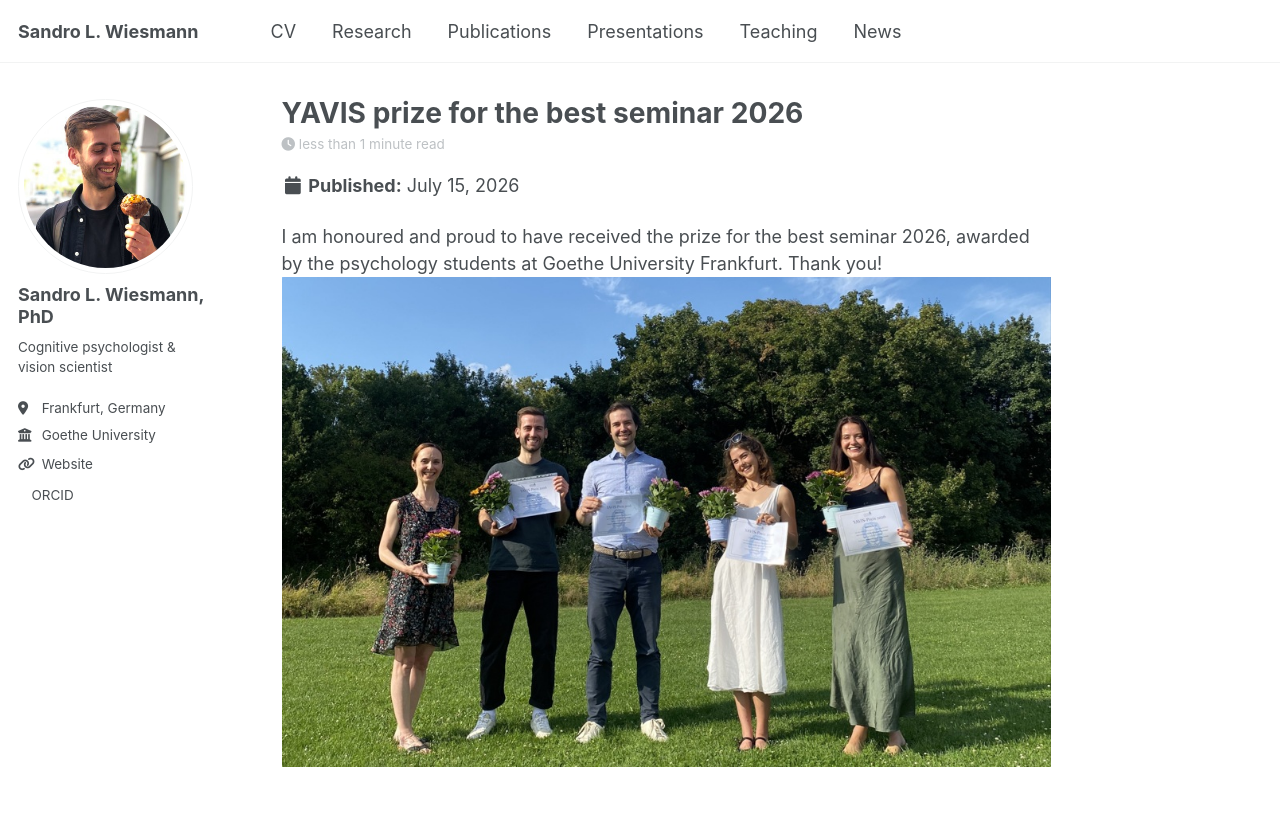
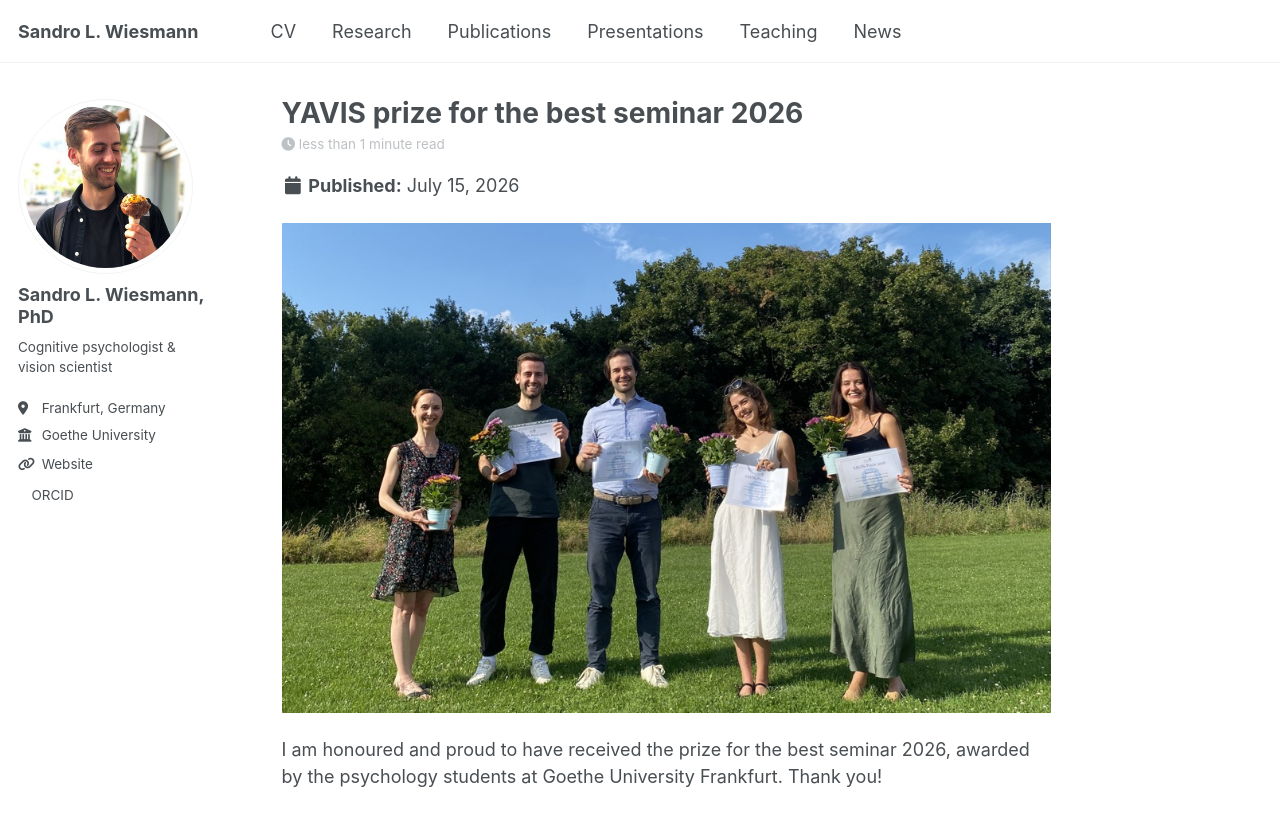
Before and after one commit to sandrowiesmann/sandrowiesmann.github.io, a Jekyll site: the page built from _posts/2026-07-15-yavis-2026.md, in a window 1280 px wide and 1006 px high. Shown: the top 826 px of the window. Built offline with Jekyll 4.4.1, drawn with Linux system fonts in a browser that asks for light colours; a script bundle is joined from its source files by our own code; a style sheet for code colours, icons or effects is not loaded.

Commit message:
Update 2026-07-15-yavis-2026.md

```diff
--- a/_posts/2026-07-15-yavis-2026.md
+++ b/_posts/2026-07-15-yavis-2026.md
@@ -4,5 +4,7 @@ date: 2026-07-15
 permalink: /posts/2026/07/yavis-2026/
 tags:
 ---
+
+![YAVIS prize winners 2026]({{ '/images/YAVIS_2026.jpg' | relative_url }})
+
 I am honoured and proud to have received the prize for the best seminar 2026, awarded by the psychology students at Goethe University Frankfurt. Thank you!
-![YAVIS prize winners 2026]({{ '/images/YAVIS_2026.jpg' | relative_url }})
```
